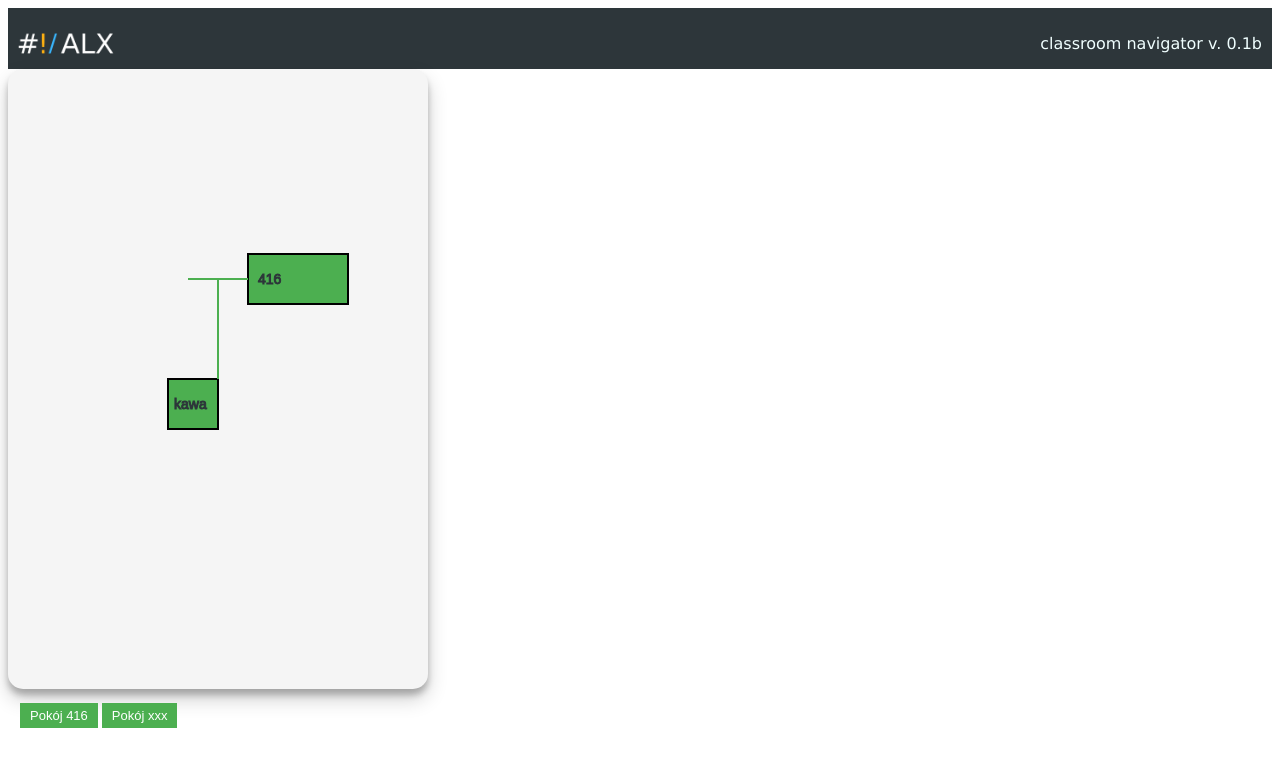
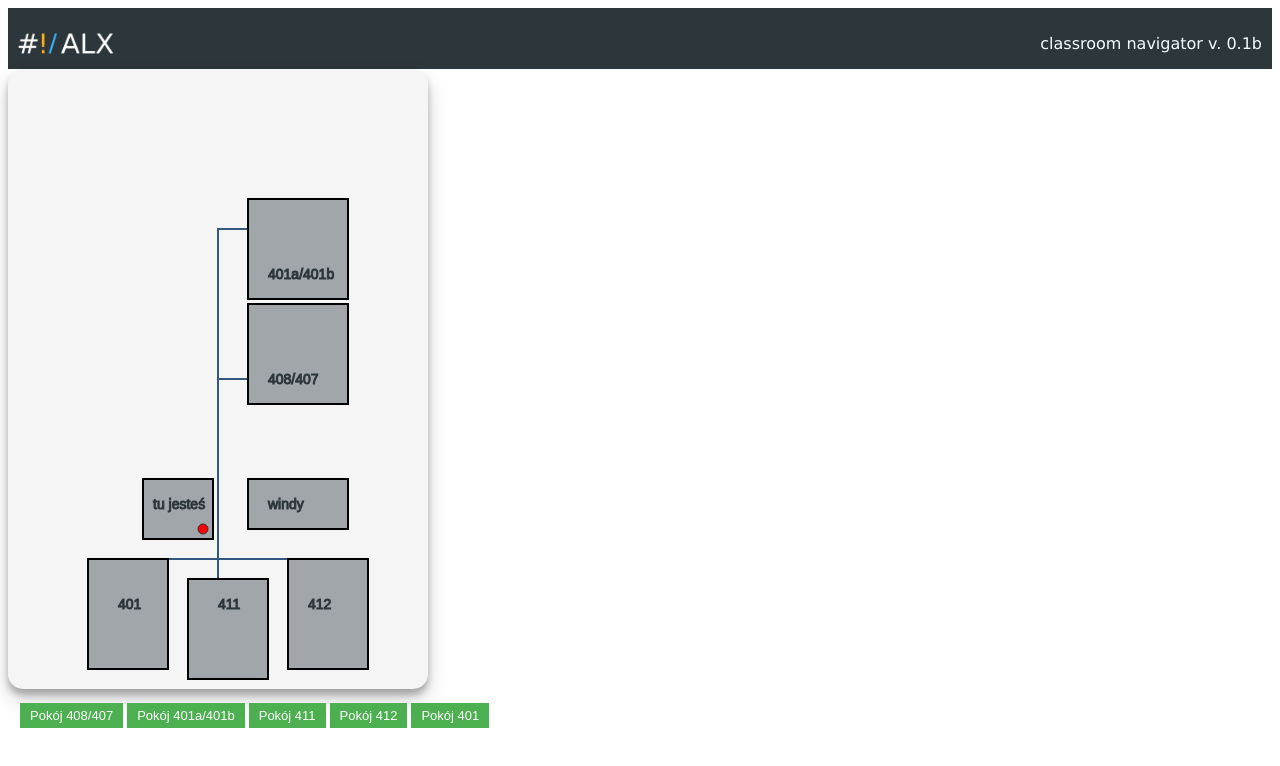
Before and after one commit to dev-com2020/office-map-app, an Angular app: page / in a window 1280 px wide. Shown: the top 766 px of the page. Built offline with nearby package versions, Linux system fonts and the light colour scheme.

Commit message:
połowa pokoi

```diff
--- a/src/app/office-map/office-map.component.css
+++ b/src/app/office-map/office-map.component.css
@@ -21,11 +21,11 @@
 }
 
 #map-container rect {
-  fill: #4CAF50;
+  fill: #a0a6a9;
 }
 
 #map-container path {
-  stroke: #4CAF50;
+  stroke: #315782;
 }
 
   nav {
@@ -66,3 +66,13 @@
     margin-left: auto;
     padding-right: 10px;
   }
+
+  @keyframes flash {
+    0% {opacity: 1;}
+    50% {opacity: 0;}
+    100% {opacity: 1;}
+  }
+
+  .flash {
+    animation: flash 1s infinite;
+  }
--- a/src/app/office-map/office-map.component.html
+++ b/src/app/office-map/office-map.component.html
@@ -2,18 +2,41 @@
   <header><img src="assets\logo-alx.png"/>
   <p>classroom navigator v. 0.1b</p></header>
   <div id="map-container">
-    <svg width="400" height="600">
-        <rect x="230" y="175" fill="transparent" stroke-width="2" width="100" height="50" stroke="black"/>
-        <rect x="150" y="300" fill="transparent" stroke-width="2" width="50" height="50" stroke="black"/>
-        <text x="156" y="330">kawa</text>
-        <path id="416" d="M200,300 L200,200 L230,200" stroke="black" stroke-width="2" fill="none"/>
-        <text x="240" y="205">416</text>
-        <path id="xxx" d="M200,300 L200,200 L170,200" stroke="black" stroke-width="2" fill="none"/>
+    <svg width="400" height="800">
 
+      <path id="401ab" d="M200,500 L200,250 L230,250" stroke="black" stroke-width="2" fill="none"/>
+      <rect x="230" y="220" fill="transparent" stroke-width="2" width="100" height="100" stroke="black"/>
+      <text x="250" y="300">401a/401b</text>
 
-      </svg>
+      <rect x="125" y="500" fill="transparent" stroke-width="2" width="70" height="60" stroke="black"/>
+      <circle class="flash" cx="185" cy="550" r="5" fill="red"/>
+      <text x="135" y="530">tu jesteś</text>
+
+      <rect x="230" y="500" fill="transparent" stroke-width="2" width="100" height="50" stroke="black"/>
+      <text x="250" y="530">windy</text>
+
+      <path id="408" d="M200,500 L200,400 L230,400" stroke="black" stroke-width="2" fill="none"/>
+      <rect x="230" y="325" fill="transparent" stroke-width="2" width="100" height="100" stroke="black"/>
+      <text x="250" y="405">408/407</text>
+
+      <path id="411" d="M200,500 L200,500 L200,600" stroke="black" stroke-width="2" fill="none"/>
+      <rect x="170" y="600" fill="transparent" stroke-width="2" width="80" height="100" stroke="black"/>
+      <text x="200" y="630">411</text>
+
+      <path id="412" d="M200,580 L300,580 L300,600" stroke="black" stroke-width="2" fill="none"/>
+      <rect x="270" y="580" fill="transparent" stroke-width="2" width="80" height="110" stroke="black"/>
+      <text x="290" y="630">412</text>
+
+      <path id="401" d="M200,580 L100,580 L100,600" stroke="black" stroke-width="2" fill="none"/>
+      <rect x="70" y="580" fill="transparent" stroke-width="2" width="80" height="110" stroke="black"/>
+      <text x="100" y="630">401</text>
+
+  </svg>
   </div>
 <nav>
-  <button (click)="animateRoute('416')">Pokój 416</button>
-  <button (click)="animateRoute('xxx')">Pokój xxx</button>
+  <button (click)="animateRoute('408')">Pokój 408/407</button>
+  <button (click)="animateRoute('401ab')">Pokój 401a/401b</button>
+  <button (click)="animateRoute('411')">Pokój 411</button>
+  <button (click)="animateRoute('412')">Pokój 412</button>
+  <button (click)="animateRoute('401')">Pokój 401</button>
 </nav>
```
